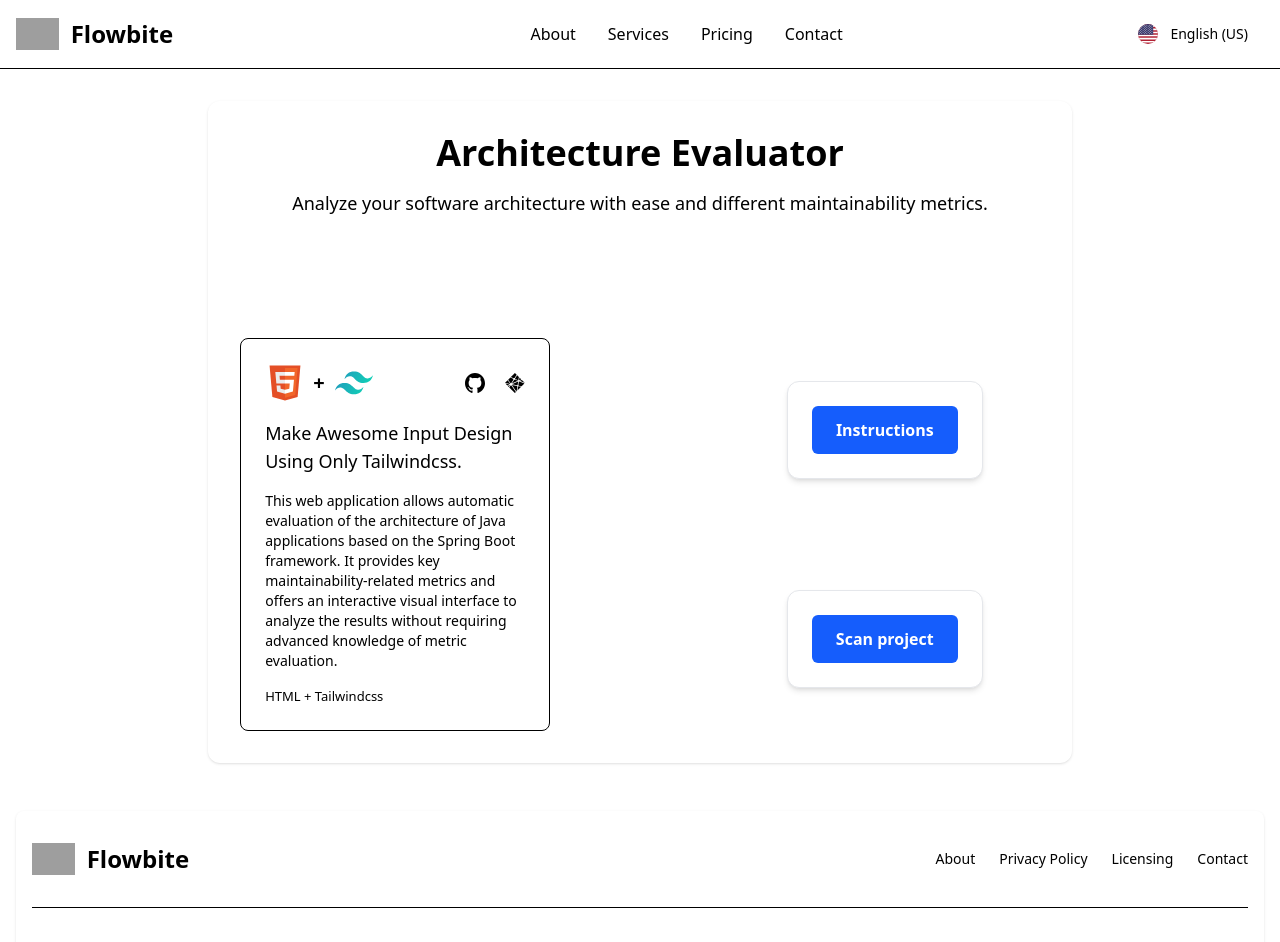
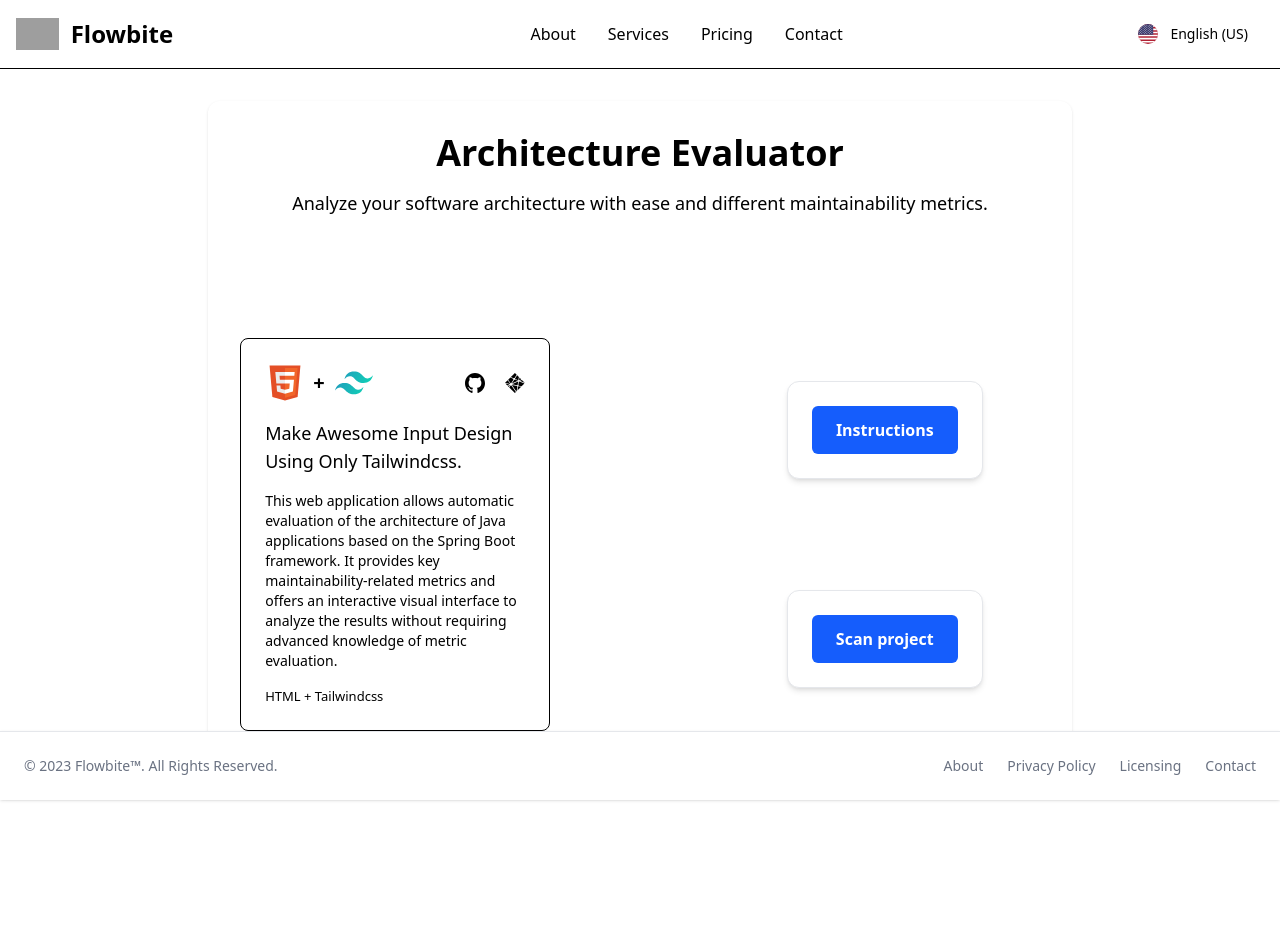
Before and after one commit to Opsord/architecture-evaluator-frontend, a React (Vite) app in the folder architecture-evaluator-frontend/: page / in a window 1280 px wide. Shown: the top 942 px of the page. After the commit the page ends 800 px from the top, so only its background shows below. Built offline with nearby package versions, Linux system fonts and the light colour scheme; grey boxes are pictures that could not be loaded.

Commit message:
Changed footer

```diff
--- a/architecture-evaluator-frontend/src/components/Footer.tsx
+++ b/architecture-evaluator-frontend/src/components/Footer.tsx
@@ -2,16 +2,12 @@
 
 const Footer: React.FC = () => {
     return (
-        <footer className="bg-background-dark rounded-lg shadow-sm m-4">
-            <div className="w-full max-w-screen-xl mx-auto p-4 md:py-8 text-gray-light rounded-lg cursor-pointer hover:bg-gray-light dark:hover:bg-gray-dark dark:hover:text-white">
-                <div className="sm:flex sm:items-center sm:justify-between">
-                    <a href="https://flowbite.com/"
-                       className="flex items-center mb-4 sm:mb-0 space-x-3 rtl:space-x-reverse">
-                        <img src="https://flowbite.com/docs/images/logo.svg" className="h-8" alt="Flowbite Logo"/>
-                        <span
-                                className="self-center text-2xl font-semibold whitespace-nowrap text-gray-light">Flowbite</span>
-                    </a>
-                    <ul className="flex flex-wrap items-center mb-6 text-sm font-medium text-gray-light sm:mb-0">
+        <footer
+            className="fixed bottom-0 left-0 z-20 w-full p-4 bg-white border-t border-gray-200 shadow-sm md:flex md:items-center md:justify-between md:p-6 dark:bg-gray-800 dark:border-gray-600">
+    <span className="text-sm text-gray-500 sm:text-center dark:text-gray-400">© 2023 <a href="https://flowbite.com/"
+                                                                                        className="hover:underline">Flowbite™</a>. All Rights Reserved.
+    </span>
+            <ul className="flex flex-wrap items-center mt-3 text-sm font-medium text-gray-500 dark:text-gray-400 sm:mt-0">
                 <li>
                     <a href="#" className="hover:underline me-4 md:me-6">About</a>
                 </li>
@@ -25,11 +21,6 @@
                     <a href="#" className="hover:underline">Contact</a>
                 </li>
             </ul>
-                </div>
-                <hr className="my-6 border-gray-border sm:mx-auto lg:my-8"/>
-                <span className="block text-sm text-gray-light sm:text-center">© 2023 <a
-                    href="https://flowbite.com/" className="hover:underline">Flowbite™</a>. All Rights Reserved.</span>
-            </div>
         </footer>
     );
 }
```
Lines whose indentation alone changed are shown as unchanged.
